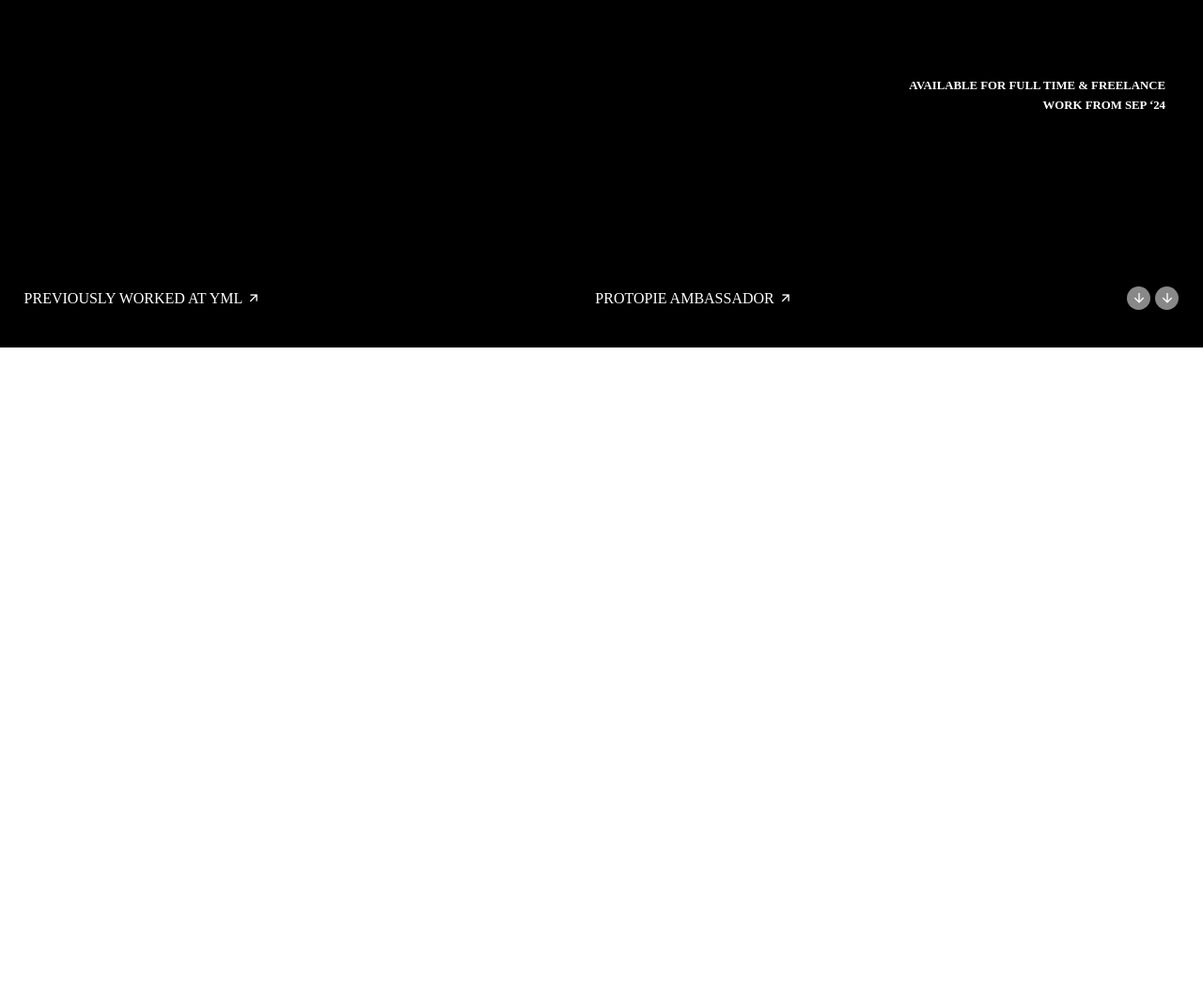
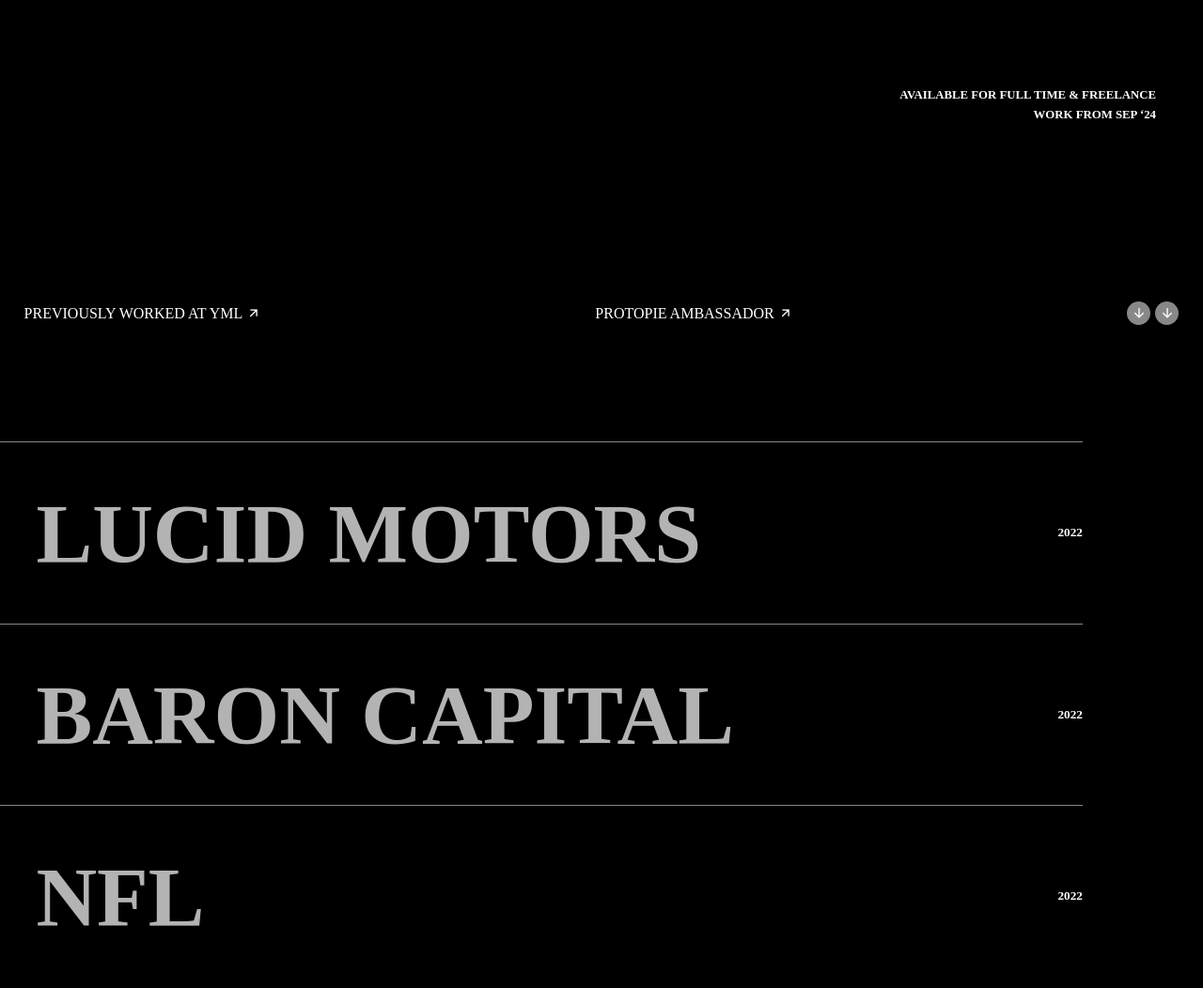
Before and after one commit to Uzmaa7/CynthiaUgwu, a plain HTML site: page index.html in a window 1280 px wide. Shown: the part 430-1482 px from the top of the page at 94% size. Before the commit the page ends 800 px from the top, so only its background shows below. Drawn offline with nearby package versions, Linux system fonts and the light colour scheme; a script that the page names is missing.

Commit message:
add second section layout

```diff
--- a/index.html
+++ b/index.html
@@ -40,6 +40,25 @@
                 </div>
             </div>
         </div>
+
+
+        <div id="second">
+            <div class="elem">
+                <img src="./lucid-motors.webp" alt="">
+                <h1>Lucid Motors</h1>
+                <h5>2022</h5>
+            </div>
+            <div class="elem">
+                <img src="./baron-capital.webp" alt="">
+                <h1>Baron Capital</h1>
+                <h5>2022</h5>
+            </div>
+            <div class="elem elemLast">
+                <img src="./nfl.webp" alt="">
+                <h1>Nfl</h1>
+                <h5>2022</h5>
+            </div>
+        </div>
     </div>
 
 </body>
--- a/style.css
+++ b/style.css
@@ -23,7 +23,7 @@ html, body{
 
 #nav{
     width: 100%;
-    padding: 30px 40px;
+    padding: 20px 40px;
     color: #fff;
 
     display: flex;
@@ -40,7 +40,7 @@ html, body{
 }
 
 #heading{
-    margin-top: 40px;
+    margin-top: 90px;
 }
 
 #heading h1{
@@ -50,11 +50,11 @@ html, body{
     /* font-family: "General Sans Medium"; */
 
     opacity: 0.6;
-    margin-left: 35px;
+    margin-left: 30px;
 }
 
 #heading #secondh1{
-    margin-left: 170px;
+    margin-left: 230px;
 }
 
 .blocktext{
@@ -68,8 +68,8 @@ html, body{
 
 #chotiheadings{
 
-    margin-top: 120px;
-    padding-right: 40px
+    margin-top: 100px;
+    padding-right: 50px
 }
 
 #chotiheadings h5{
@@ -85,7 +85,7 @@ html, body{
     justify-content: space-between;
 
     position: absolute;
-    bottom: 5%;
+    bottom: 3%;
     width: 100%;
 
     padding: 0 2vw;
@@ -114,3 +114,45 @@ html, body{
     justify-content: center;
 
 }
+
+#second{
+    width: 100%;
+    min-height: 100vh;
+
+    background-color: black;
+
+    padding-top: 100px;
+    padding-right: 10vw;
+
+    color: #fff;
+}
+
+.elem{
+    width: 100%;
+    border-top: 1px solid #888;
+    padding: 3.5vw 3vw;
+    padding-right: 0;
+
+    display: flex;
+    align-items: center;
+    justify-content: space-between;
+
+    position: relative;
+}
+.elem h1{
+    text-transform: uppercase;
+    font-size: 7vw;
+    opacity: 0.7;
+}
+.elemlast{
+    border-bottom: 1px solid #888;
+}
+
+.elem img{
+    position: absolute;
+    z-index: 999;
+
+    height: 130%;
+    display: none;
+
+}
```
Also changed, not shown: baron-capital.webp (added), index.js (added), lucid-motors.webp (added), nfl.webp (added).
